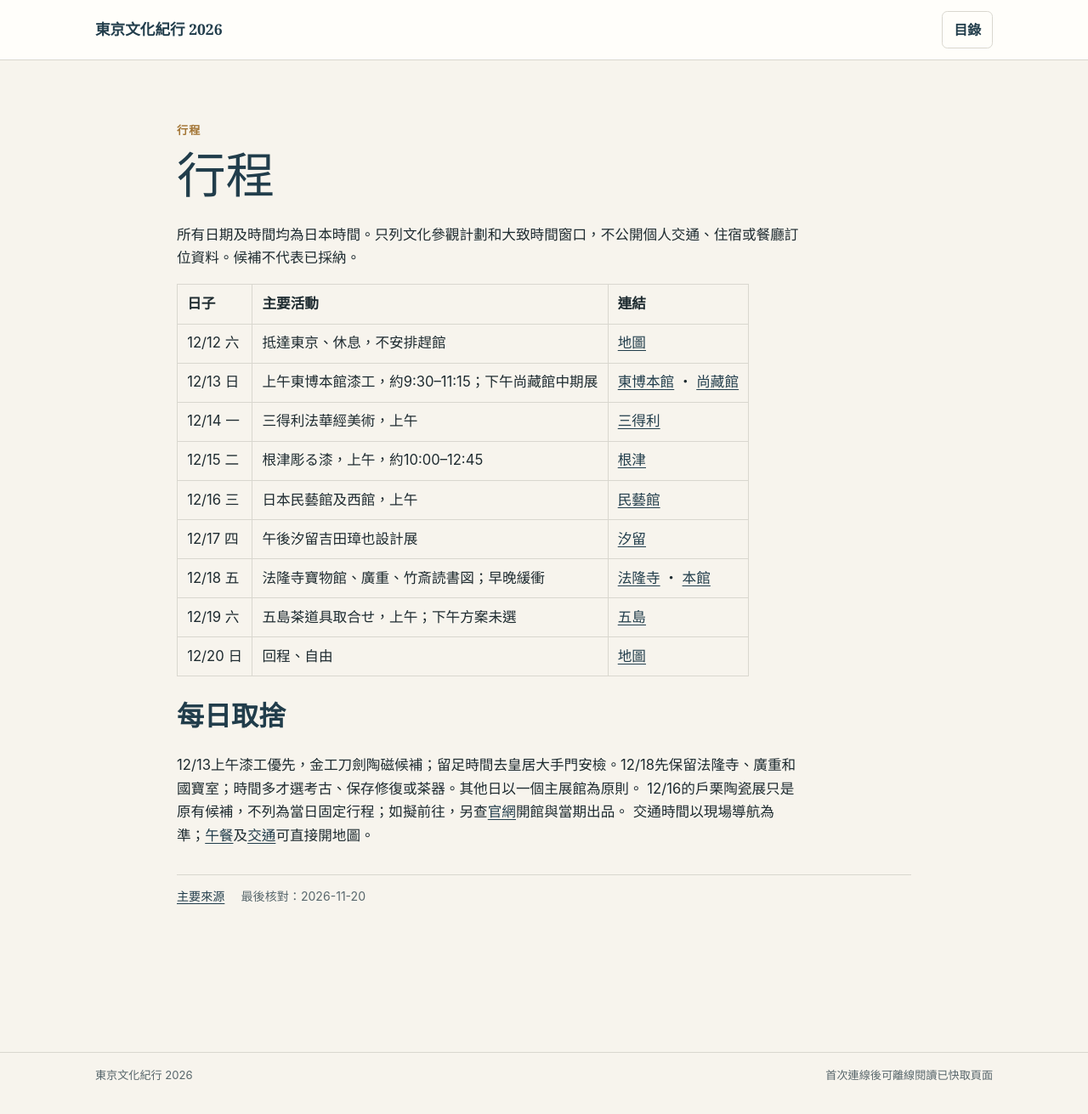
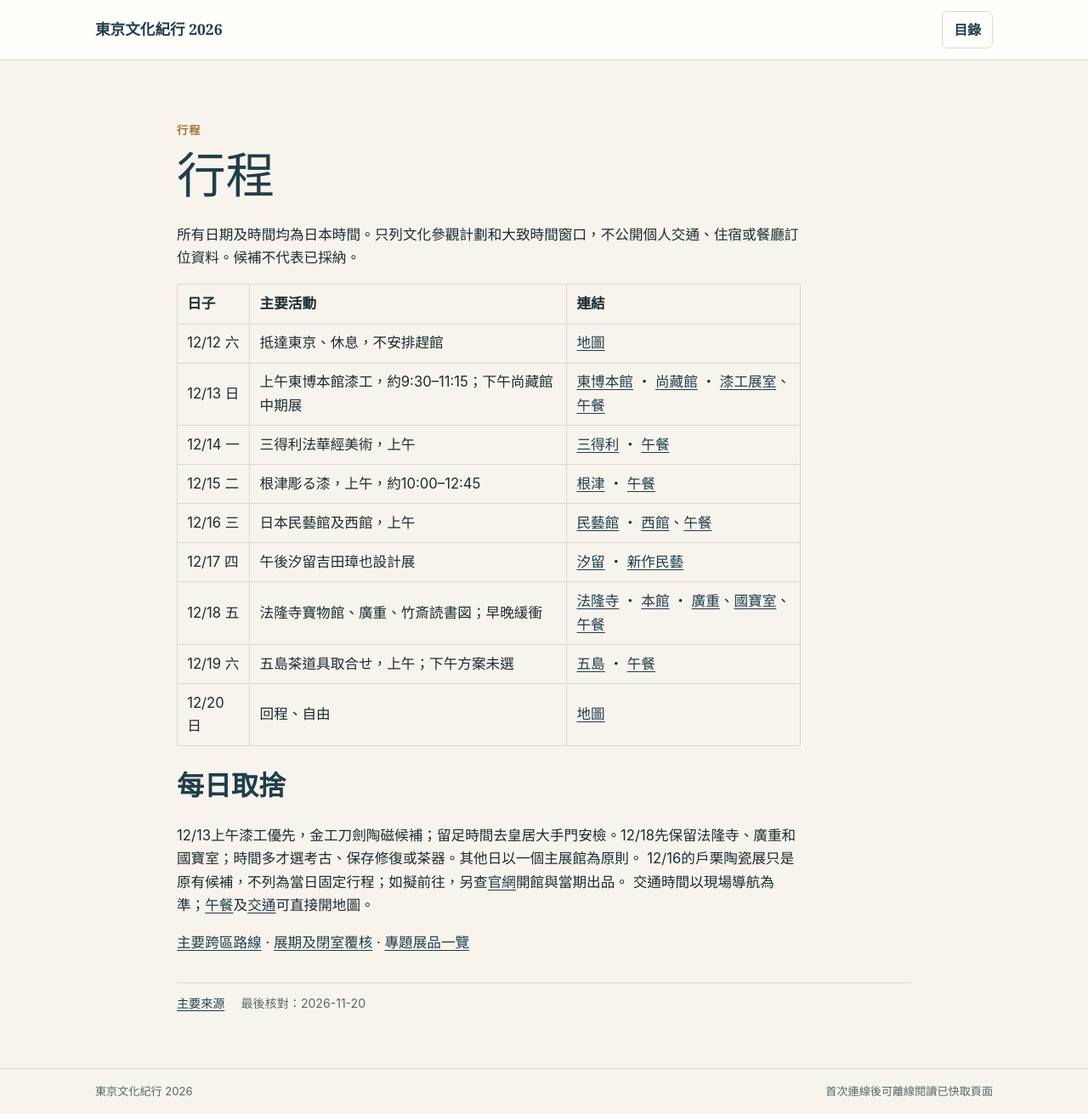
Before and after one commit to davetwchiu/tokyo-culture-trip-2026, a Jekyll site: the page built from content/itinerary.md, in a window 1280 px wide and 1311 px high. Shown: the whole window at 85% size. Built offline with Jekyll 4.4.1, drawn with Linux system fonts in a browser that asks for light colours.

Commit message:
Improve navigation and contextual links in itinerary.md

```diff
--- a/content/itinerary.md
+++ b/content/itinerary.md
@@ -18,16 +18,18 @@ offline: true
 | 日子 | 主要活動 | 連結 |
 |---|---|---|
 | 12/12 六 | 抵達東京、休息，不安排趕館 | [地圖](https://www.google.com/maps/search/?api=1&query=%E6%9D%B1%E4%BA%AC%E9%A7%85) |
-| 12/13 日 | 上午東博本館漆工，約9:30–11:15；下午尚藏館中期展 | [東博本館]({{ '/museums/tokyo-national-museum/buildings/honkan/' | relative_url }}) ・ [尚藏館]({{ '/museums/sannomaru/' | relative_url }}) |
-| 12/14 一 | 三得利法華經美術，上午 | [三得利]({{ '/museums/suntory/' | relative_url }}) |
-| 12/15 二 | 根津彫る漆，上午，約10:00–12:45 | [根津]({{ '/museums/nezu/' | relative_url }}) |
-| 12/16 三 | 日本民藝館及西館，上午 | [民藝館]({{ '/museums/mingeikan/' | relative_url }}) |
-| 12/17 四 | 午後汐留吉田璋也設計展 | [汐留]({{ '/museums/panasonic/' | relative_url }}) |
-| 12/18 五 | 法隆寺寶物館、廣重、竹斎読書図；早晚緩衝 | [法隆寺]({{ '/museums/tokyo-national-museum/buildings/horyuji/' | relative_url }}) ・ [本館]({{ '/museums/tokyo-national-museum/buildings/honkan/' | relative_url }}) |
-| 12/19 六 | 五島茶道具取合せ，上午；下午方案未選 | [五島]({{ '/museums/gotoh/' | relative_url }}) |
+| 12/13 日 | 上午東博本館漆工，約9:30–11:15；下午尚藏館中期展 | [東博本館]({{ '/museums/tokyo-national-museum/buildings/honkan/' | relative_url }}) ・ [尚藏館]({{ '/museums/sannomaru/' | relative_url }}) ・ [漆工展室](/tokyo-culture-trip-2026/museums/tokyo-national-museum/buildings/honkan/#lacquer-room)、[午餐](/tokyo-culture-trip-2026/lunch/#dec13) |
+| 12/14 一 | 三得利法華經美術，上午 | [三得利]({{ '/museums/suntory/' | relative_url }}) ・ [午餐](/tokyo-culture-trip-2026/lunch/#dec14) |
+| 12/15 二 | 根津彫る漆，上午，約10:00–12:45 | [根津]({{ '/museums/nezu/' | relative_url }}) ・ [午餐](/tokyo-culture-trip-2026/lunch/#dec15) |
+| 12/16 三 | 日本民藝館及西館，上午 | [民藝館]({{ '/museums/mingeikan/' | relative_url }}) ・ [西館](/tokyo-culture-trip-2026/museums/mingeikan/#west-building)、[午餐](/tokyo-culture-trip-2026/lunch/#dec16) |
+| 12/17 四 | 午後汐留吉田璋也設計展 | [汐留]({{ '/museums/panasonic/' | relative_url }}) ・ [新作民藝](/tokyo-culture-trip-2026/museums/panasonic/#new-mingei) |
+| 12/18 五 | 法隆寺寶物館、廣重、竹斎読書図；早晚緩衝 | [法隆寺]({{ '/museums/tokyo-national-museum/buildings/horyuji/' | relative_url }}) ・ [本館]({{ '/museums/tokyo-national-museum/buildings/honkan/' | relative_url }}) ・ [廣重](/tokyo-culture-trip-2026/museums/tokyo-national-museum/buildings/honkan/#hiroshige-room)、[國寶室](/tokyo-culture-trip-2026/museums/tokyo-national-museum/buildings/honkan/#treasure-room)、[午餐](/tokyo-culture-trip-2026/lunch/#dec18) |
+| 12/19 六 | 五島茶道具取合せ，上午；下午方案未選 | [五島]({{ '/museums/gotoh/' | relative_url }}) ・ [午餐](/tokyo-culture-trip-2026/lunch/#dec19) |
 | 12/20 日 | 回程、自由 | [地圖](https://www.google.com/maps/search/?api=1&query=%E7%BE%BD%E7%94%B0%E7%A9%BA%E6%B8%AF) |
 
 ## 每日取捨
 12/13上午漆工優先，金工刀劍陶磁候補；留足時間去皇居大手門安檢。12/18先保留法隆寺、廣重和國寶室；時間多才選考古、保存修復或茶器。其他日以一個主展館為原則。
 12/16的戶栗陶瓷展只是原有候補，不列為當日固定行程；如擬前往，另查[官網](https://toguri-museum.or.jp/)開館與當期出品。
 交通時間以現場導航為準；[午餐]({{ '/lunch/' | relative_url }})及[交通]({{ '/transport/' | relative_url }})可直接開地圖。
+
+[主要跨區路線](/tokyo-culture-trip-2026/transport/#cross-area) · [展期及閉室覆核](/tokyo-culture-trip-2026/updates/) · [專題展品一覽](/tokyo-culture-trip-2026/works/)
```
